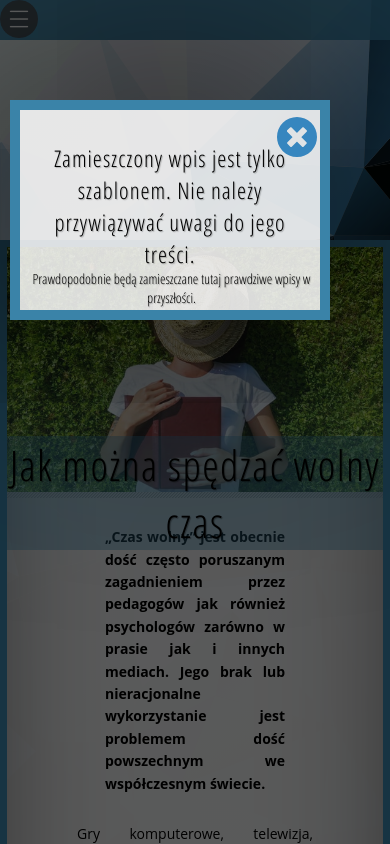
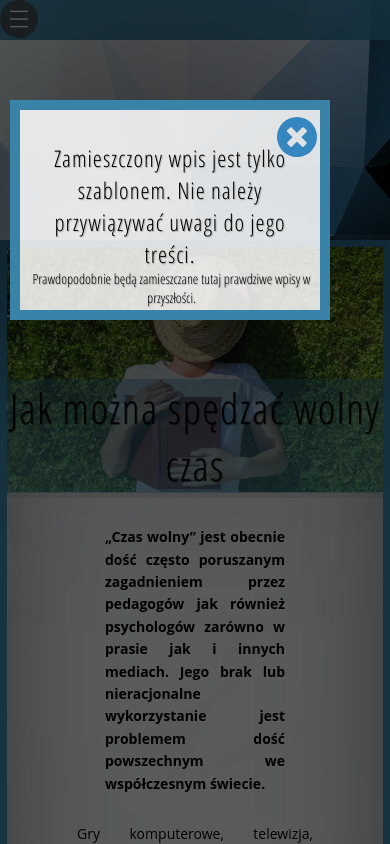
Before and after one commit to TheMatiss/TheMatiss.github.io, a plain HTML site: page jmswc.html in a window 390 px wide. Shown: the top 844 px of the page. Drawn offline with nearby package versions, Linux system fonts and the light colour scheme; a script that the page names is missing.

Commit message:
done for now

```diff
--- a/style.css
+++ b/style.css
@@ -3346,4 +3346,8 @@ box-shadow: -2px 0px 300px 10px rgba(0,0,0,0.97);
 		-ms-transform: translate(-50%);
 		margin-bottom:50px;
 	}
+
+	h1{
+	top:54%;
 }
+}
```
